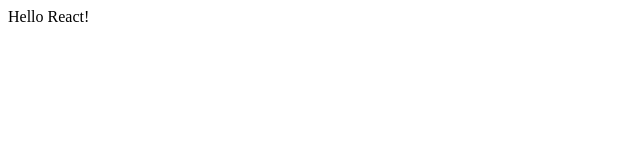
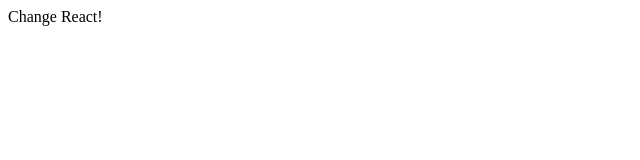
Before and after one commit to tatomyr/react-webpack, a React app: page / in a window 1280 px wide. Shown: the top 160 px of the page, without its empty margins (0-640 px from the left). Built offline with nearby package versions, Linux system fonts and the light colour scheme.

Commit message:
making webpack watch changes

```diff
--- a/src/index.jsx
+++ b/src/index.jsx
@@ -3,7 +3,7 @@
 
 class App extends React.Component {
   render () {
-    return <p>Hello React!</p>;
+    return <p>Change React!</p>;
   }
 }
 
```
Also changed, not shown: 1 other file (tests, documents, lock files or other folders).
